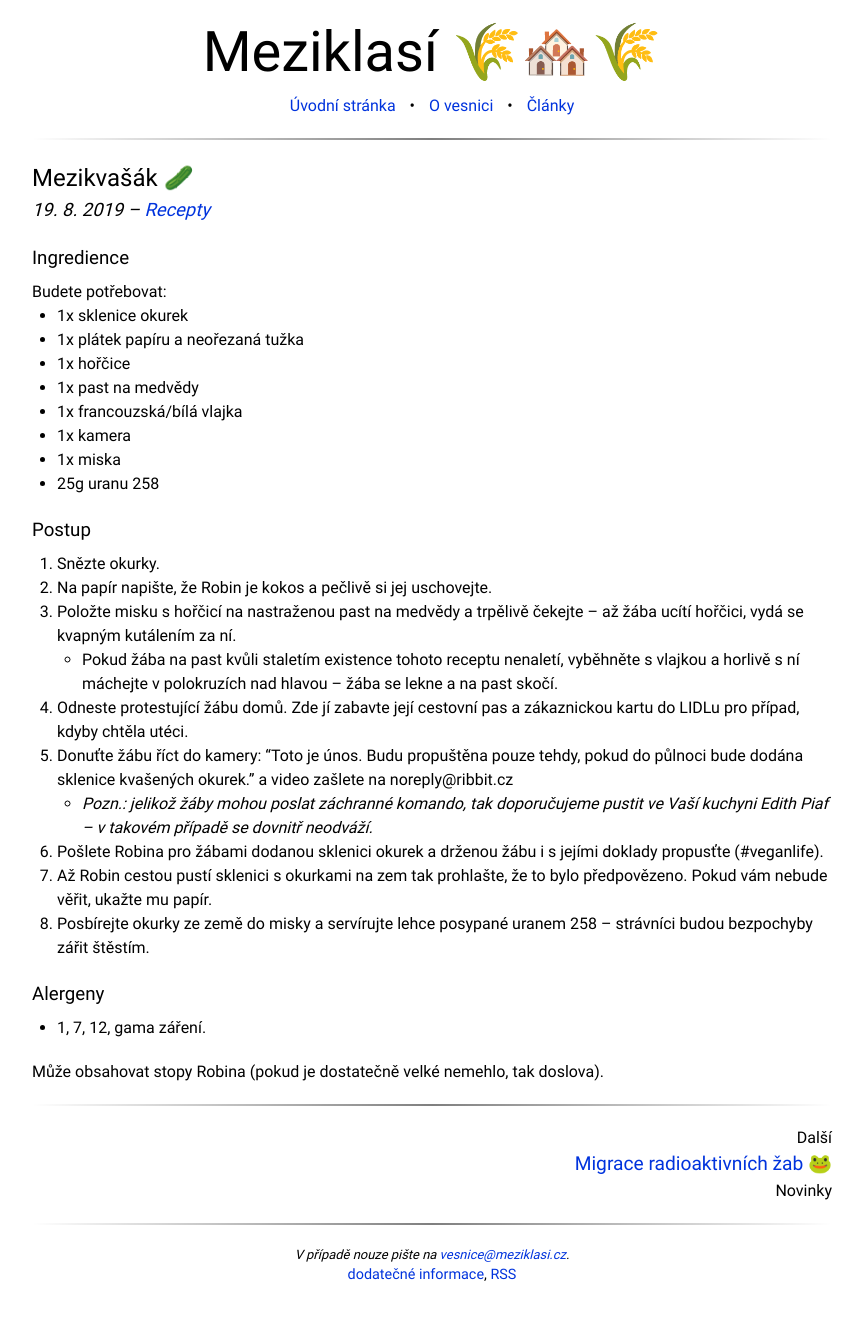
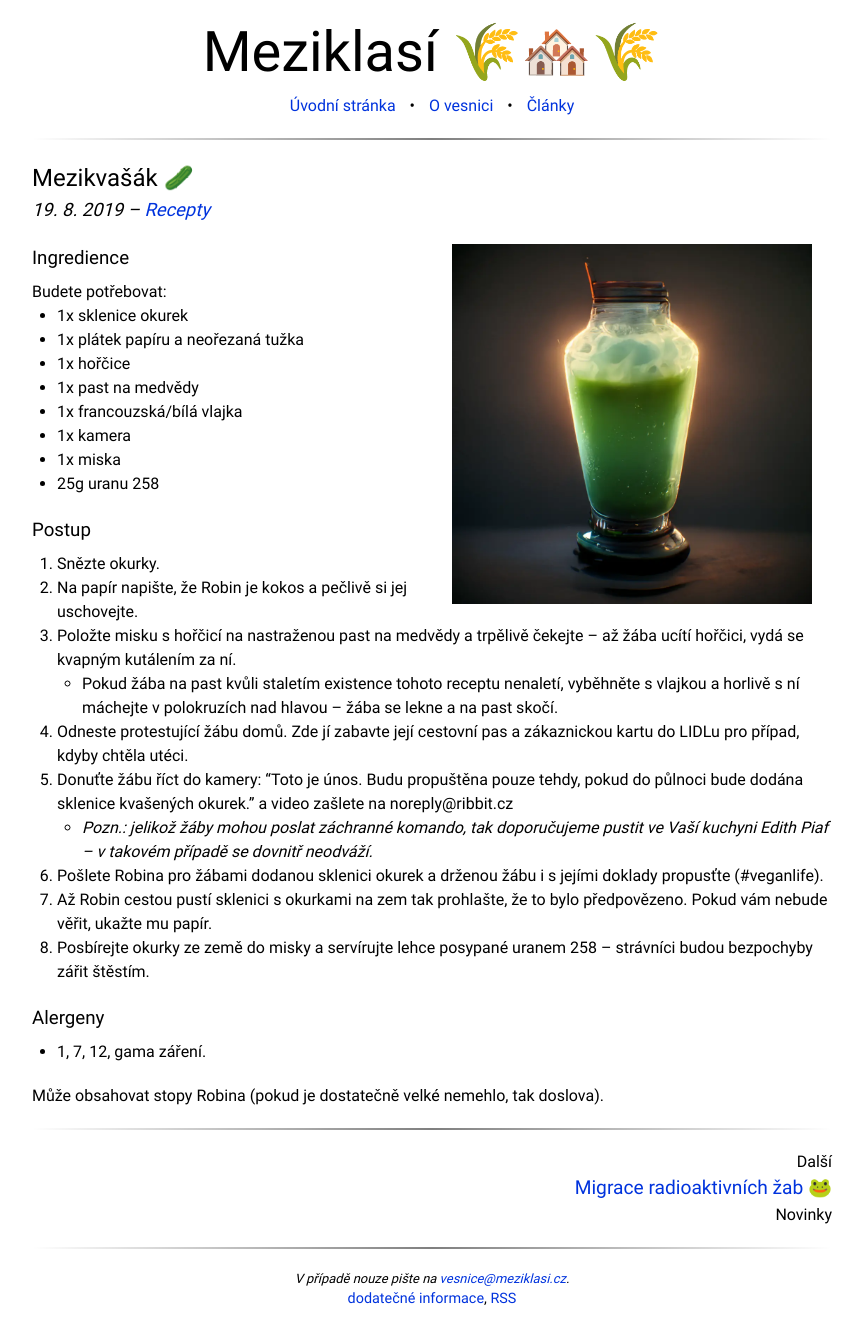
Before and after one commit to Meziklassociation/meziklasi, a Jekyll site: the page built from _posts/2019-08-19-mezikvasak.md, in a window 1280 px wide. Shown: the whole page, without its empty margins (208-1072 px from the left). Built offline with Jekyll 4.4.1, drawn with Linux system fonts in a browser that asks for light colours; before the commit the page ends 1311 px from its top, so only the background shows below that.

Commit message:
Mezikvašák ilustrace

```diff
--- a/_posts/2019-08-19-mezikvasak.md
+++ b/_posts/2019-08-19-mezikvasak.md
@@ -4,7 +4,11 @@ category: Recepty
 description: "Chcete si připravit tradiční mezikvašák? Ikdyž nám není jasné proč, tak zde máte recept, který Vám v tom pomůže"
 ---
 
+{: .float-right .medium-image}
+![Ilustrace připraveného Mezikvašáku](/assets/img/mezikvasak.webp)
+
 ### Ingredience
+
 Budete potřebovat:
 - 1x sklenice okurek
 - 1x plátek papíru a neořezaná tužka
--- a/_sass/_main.sass
+++ b/_sass/_main.sass
@@ -160,6 +160,15 @@ $monospaced-font: "Roboto Mono"
 // useful CSS classes
 .small
   font-size: $small-size
+
+.float-left
+  float: left;
+
+.float-right
+  float: right;
+
+.medium-image
+  max-width: 50%;
 
 .centered
   text-align: center
```
Also changed, not shown: assets/img/mezikvasak.webp (added).
